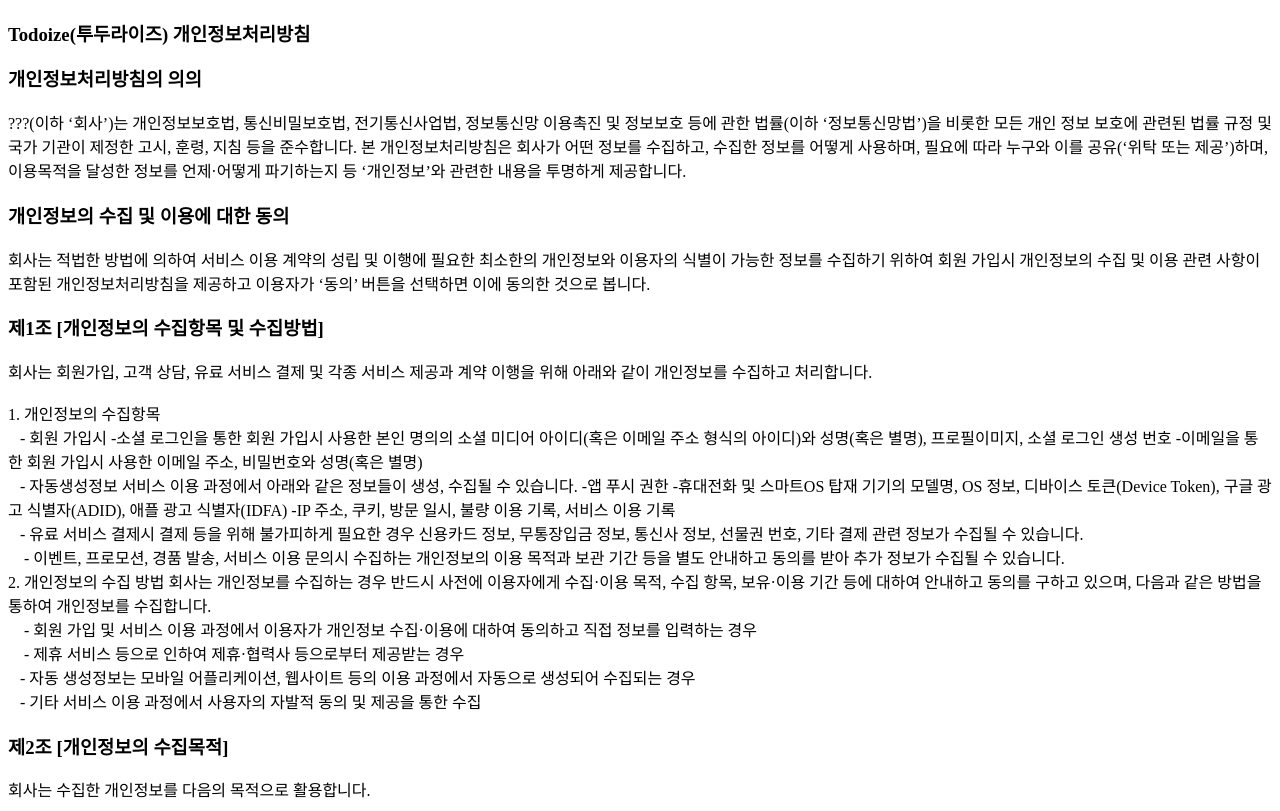
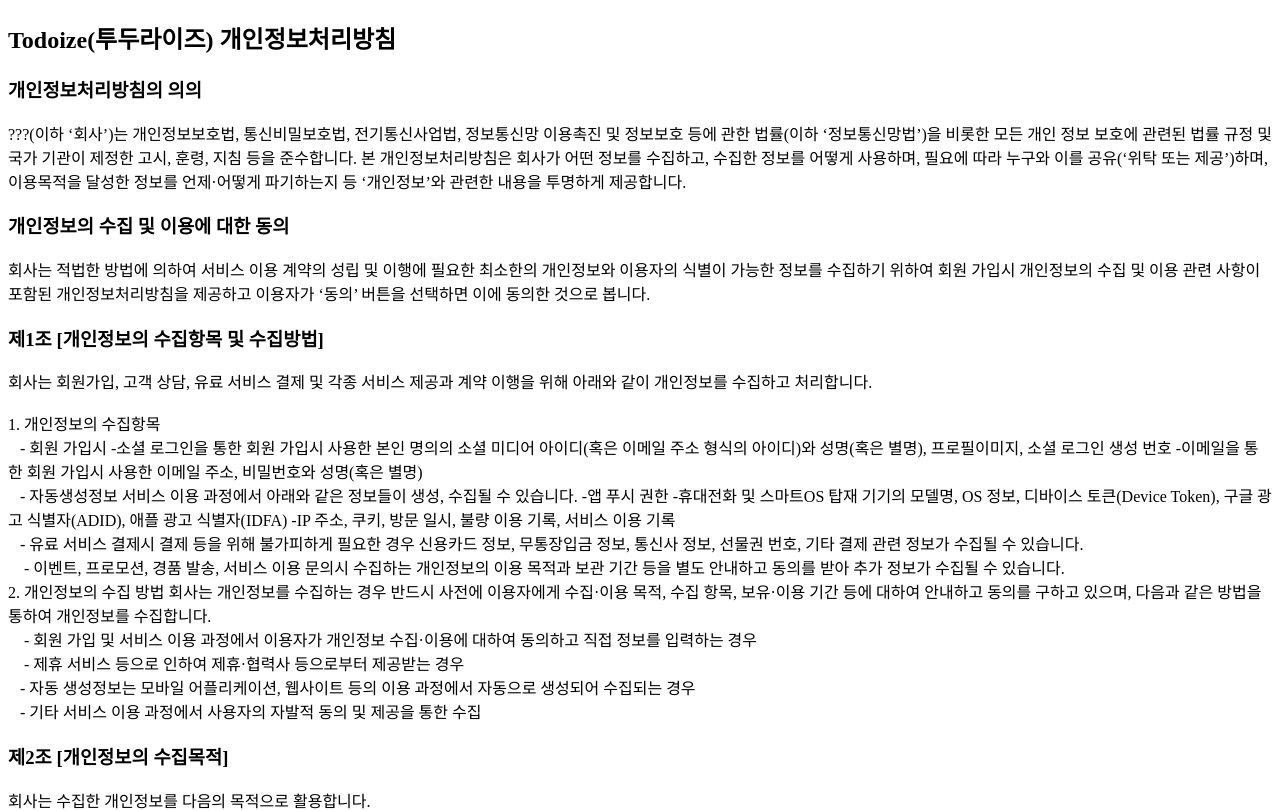
Before and after one commit to paengdal/privacy, a plain HTML site: page index.html in a window 1280 px wide. Shown: the top 811 px of the page. Drawn offline with Linux system fonts and the light colour scheme.

Commit message:
Update index.html

```diff
--- a/index.html
+++ b/index.html
@@ -7,7 +7,7 @@
 	<title>Todorize privacy</title>
 </head>
 <body>
-  <h3>Todoize(투두라이즈) 개인정보처리방침</h3>
+  <h2>Todoize(투두라이즈) 개인정보처리방침</h2>
 <h3>개인정보처리방침의 의의</h3>
 
 ???(이하 ‘회사’)는 개인정보보호법, 통신비밀보호법, 전기통신사업법, 정보통신망 이용촉진 및 정보보호 등에 관한 법률(이하 ‘정보통신망법’)을 비롯한 모든 개인 정보 보호에 관련된 법률 규정 및 국가 기관이 제정한 고시, 훈령, 지침 등을 준수합니다. 본 개인정보처리방침은 회사가 어떤 정보를 수집하고, 수집한 정보를 어떻게 사용하며, 필요에 따라 누구와 이를 공유(‘위탁 또는 제공’)하며, 이용목적을 달성한 정보를 언제·어떻게 파기하는지 등 ‘개인정보’와 관련한 내용을 투명하게 제공합니다.
```
